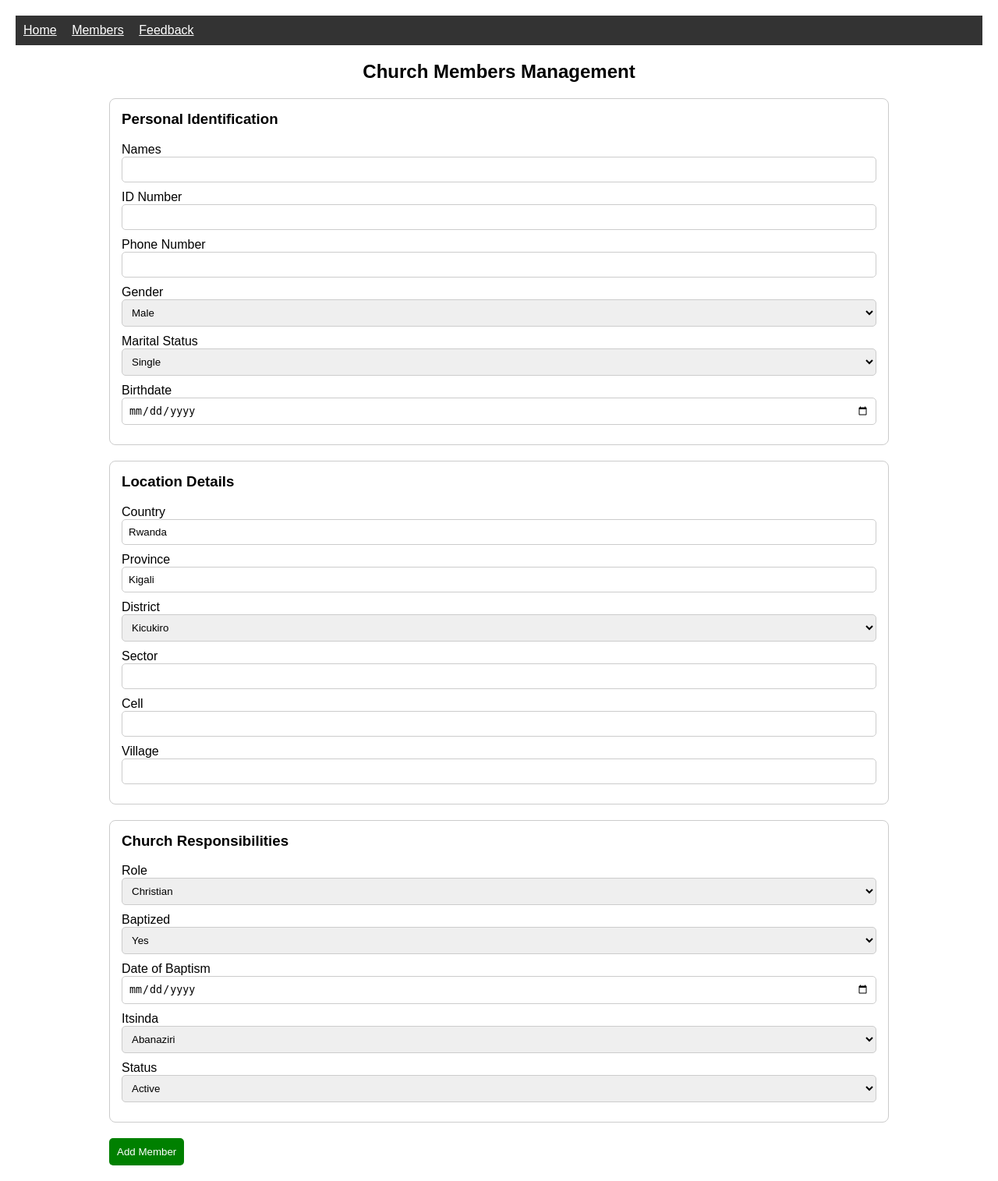
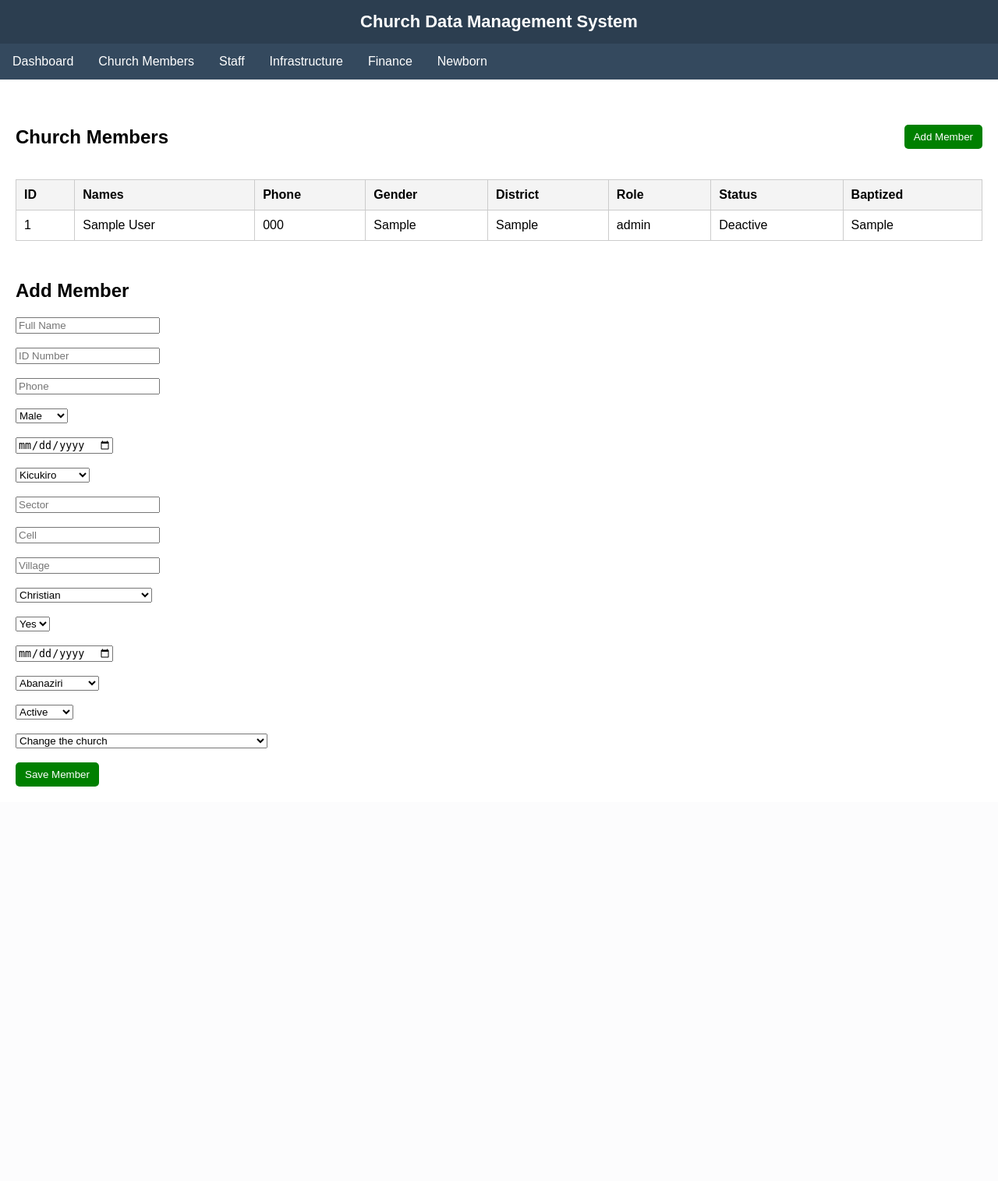
Before and after one commit to ikorikwishakajeamarie1-debug/church_app, a Flask app: template templates/members.html in a window 1280 px wide. Shown: the whole page at 78% size. After the commit the page ends 1009 px from the top, so only its background shows below. Run offline with Flask 3, Linux system fonts and the light colour scheme; the template is opened without the code that fills it: values that come from a table or form of the project are taken from there, others are empty; tables that the repository leaves empty hold one stand-in row (values such as "Sample post").

Commit message:
updated members.html with menu and table

```diff
--- a/templates/members.html
+++ b/templates/members.html
@@ -1,56 +1,71 @@
-<div style="background:#333; padding:10px;">
-    <a href="/" style="color:white; margin-right:15px;">Home</a>
-    <a href="/members" style="color:white; margin-right:15px;">Members</a>
-    <a href="/feedback" style="color:white;">Feedback</a>
-</div>
 <!DOCTYPE html>
 <html lang="en">
 <head>
     <meta charset="UTF-8">
-    <title>Church Members</title>
+    <title>Church Data Management System</title>
 
     <style>
         body {
             font-family: Arial;
-            margin: 20px;
+            margin: 0;
         }
 
-        h2 {
+        /* Header */
+        .header {
+            background-color: #2c3e50;
+            color: white;
+            padding: 15px;
             text-align: center;
+            font-size: 22px;
+            font-weight: bold;
         }
 
-        .container {
-            max-width: 1000px;
-            margin: auto;
+        /* Navbar */
+        .navbar {
+            background-color: #34495e;
+            overflow: hidden;
         }
 
-        .section {
-            border: 1px solid #ccc;
-            padding: 15px;
-            margin-bottom: 20px;
-            border-radius: 8px;
+        .navbar a {
+            float: left;
+            color: white;
+            padding: 14px 16px;
+            text-decoration: none;
         }
 
-        .section h3 {
-            margin-top: 0;
+        .navbar a:hover {
+            background-color: #1abc9c;
         }
 
-        .form-group {
-            margin-bottom: 10px;
-            display: flex;
-            flex-direction: column;
+        /* Container */
+        .container {
+            padding: 20px;
         }
 
-        input, select {
-            padding: 8px;
-            border-radius: 5px;
+        /* Table */
+        table {
+            width: 100%;
+            border-collapse: collapse;
+            margin-top: 20px;
+        }
+
+        table, th, td {
             border: 1px solid #ccc;
+        }
+
+        th, td {
+            padding: 10px;
+            text-align: left;
+        }
+
+        th {
+            background-color: #f4f4f4;
         }
 
         .btn {
             background-color: green;
             color: white;
-            padding: 10px;
+            padding: 8px 12px;
             border: none;
             border-radius: 5px;
             cursor: pointer;
@@ -59,131 +74,115 @@
         .btn:hover {
             background-color: darkgreen;
         }
+
+        .top-bar {
+            display: flex;
+            justify-content: space-between;
+            align-items: center;
+            margin-top: 20px;
+        }
     </style>
 </head>
 
 <body>
 
-<div class="container">
+    <!-- HEADER -->
+    <div class="header">
+        Church Data Management System
+    </div>
 
-    <h2>Church Members Management</h2>
+    <!-- NAVBAR -->
+    <div class="navbar">
+        <a href="#">Dashboard</a>
+        <a href="/members">Church Members</a>
+        <a href="#">Staff</a>
+        <a href="#">Infrastructure</a>
+        <a href="#">Finance</a>
+        <a href="#">Newborn</a>
+    </div>
 
-    <form method="POST" action="{{ url_for('add_member') }}">
+    <!-- MAIN CONTENT -->
+    <div class="container">
 
-        <!-- ================= PERSONAL IDENTIFICATION ================= -->
-        <div class="section">
-            <h3>Personal Identification</h3>
+        <div class="top-bar">
+            <h2>Church Members</h2>
+            <button class="btn" onclick="document.getElementById('formSection').scrollIntoView();">
+                Add Member
+            </button>
+        </div>
 
-            <div class="form-group">
-                <label>Names</label>
-                <input type="text" name="full_name" required>
-            </div>
+        <!-- MEMBERS TABLE -->
+        <table>
+            <thead>
+                <tr>
+                    <th>ID</th>
+                    <th>Names</th>
+                    <th>Phone</th>
+                    <th>Gender</th>
+                    <th>District</th>
+                    <th>Role</th>
+                    <th>Status</th>
+                    <th>Baptized</th>
+                </tr>
+            </thead>
 
-            <div class="form-group">
-                <label>ID Number</label>
-                <input type="text" name="national_id">
-            </div>
+            <tbody>
+                {% for member in members %}
+                <tr>
+                    <td>{{ member.id }}</td>
+                    <td>{{ member.full_name }}</td>
+                    <td>{{ member.phone }}</td>
+                    <td>{{ member.gender }}</td>
+                    <td>{{ member.district }}</td>
+                    <td>{{ member.role }}</td>
+                    <td>{{ member.status }}</td>
+                    <td>{{ member.baptized }}</td>
+                </tr>
+                {% endfor %}
+            </tbody>
+        </table>
 
-            <div class="form-group">
-                <label>Phone Number</label>
-                <input type="text" name="phone">
-            </div>
+        <!-- ADD MEMBER FORM SECTION -->
+        <div id="formSection" style="margin-top:50px;">
+            <h2>Add Member</h2>
 
-            <div class="form-group">
-                <label>Gender</label>
+            <form method="POST" action="/add_member">
+
+                <input type="text" name="full_name" placeholder="Full Name" required><br><br>
+                <input type="text" name="national_id" placeholder="ID Number"><br><br>
+                <input type="text" name="phone" placeholder="Phone"><br><br>
+
                 <select name="gender">
                     <option>Male</option>
                     <option>Female</option>
-                </select>
-            </div>
+                </select><br><br>
 
-            <div class="form-group">
-                <label>Marital Status</label>
-                <select name="marital_status" id="marital_status" onchange="toggleParentName()">
-                    <option>Single</option>
-                    <option>Married</option>
-                </select>
-            </div>
+                <input type="date" name="dob"><br><br>
 
-            <div class="form-group" id="parent_name_field" style="display:none;">
-                <label>Parent Name (for single)</label>
-                <input type="text" name="parent_name">
-            </div>
-
-            <div class="form-group">
-                <label>Birthdate</label>
-                <input type="date" name="dob">
-            </div>
-        </div>
-
-        <!-- ================= LOCATION DETAILS ================= -->
-        <div class="section">
-            <h3>Location Details</h3>
-
-            <div class="form-group">
-                <label>Country</label>
-                <input type="text" name="country" value="Rwanda" readonly>
-            </div>
-
-            <div class="form-group">
-                <label>Province</label>
-                <input type="text" name="province" value="Kigali" readonly>
-            </div>
-
-            <div class="form-group">
-                <label>District</label>
                 <select name="district">
                     <option>Kicukiro</option>
                     <option>Nyarugenge</option>
                     <option>Gasabo</option>
-                </select>
-            </div>
+                </select><br><br>
 
-            <div class="form-group">
-                <label>Sector</label>
-                <input type="text" name="sector">
-            </div>
+                <input type="text" name="sector" placeholder="Sector"><br><br>
+                <input type="text" name="cell" placeholder="Cell"><br><br>
+                <input type="text" name="village" placeholder="Village"><br><br>
 
-            <div class="form-group">
-                <label>Cell</label>
-                <input type="text" name="cell">
-            </div>
-
-            <div class="form-group">
-                <label>Village</label>
-                <input type="text" name="village">
-            </div>
-        </div>
-
-        <!-- ================= CHURCH RESPONSIBILITIES ================= -->
-        <div class="section">
-            <h3>Church Responsibilities</h3>
-
-            <div class="form-group">
-                <label>Role</label>
                 <select name="role">
                     <option>Christian</option>
                     <option>Choir Member</option>
                     <option>Choir Committee Member</option>
                     <option>COGEE MEMBER</option>
-                </select>
-            </div>
+                </select><br><br>
 
-            <div class="form-group">
-                <label>Baptized</label>
                 <select name="baptized">
                     <option>Yes</option>
                     <option>No</option>
-                </select>
-            </div>
+                </select><br><br>
 
-            <div class="form-group">
-                <label>Date of Baptism</label>
-                <input type="date" name="baptism_date">
-            </div>
+                <input type="date" name="baptism_date"><br><br>
 
-            <div class="form-group">
-                <label>Itsinda</label>
                 <select name="itsinda">
                     <option>Abanaziri</option>
                     <option>Abanarada</option>
@@ -194,59 +193,26 @@
                     <option>Ababenyamini</option>
                     <option>Abaheburayo</option>
                     <option>Abagidiyoni</option>
-                </select>
-            </div>
+                </select><br><br>
 
-            <div class="form-group">
-                <label>Status</label>
-                <select name="status" id="status" onchange="toggleReason()">
+                <select name="status">
                     <option>Active</option>
                     <option>Deactive</option>
-                </select>
-            </div>
+                </select><br><br>
 
-            <div class="form-group" id="reason_field" style="display:none;">
-                <label>Reason for Deactivation</label>
                 <select name="deactivation_reason">
                     <option>Change the church</option>
                     <option>Change the location</option>
-                    <option>Last 1 year without participating</option>
-                    <option>Abusing internal regulations</option>
-                </select>
-            </div>
+                    <option>Last 1 year without participating in church activities</option>
+                    <option>Abusing internal regulations of the church</option>
+                </select><br><br>
 
+                <button class="btn" type="submit">Save Member</button>
+
+            </form>
         </div>
 
-        <button type="submit" class="btn">Add Member</button>
-
-    </form>
-
-</div>
-
-<!-- ================= SCRIPT ================= -->
-<script>
-function toggleParentName() {
-    let maritalStatus = document.getElementById("marital_status").value;
-    let parentField = document.getElementById("parent_name_field");
-
-    if (maritalStatus === "Single") {
-        parentField.style.display = "block";
-    } else {
-        parentField.style.display = "none";
-    }
-}
-
-function toggleReason() {
-    let status = document.getElementById("status").value;
-    let reasonField = document.getElementById("reason_field");
-
-    if (status === "Deactive") {
-        reasonField.style.display = "block";
-    } else {
-        reasonField.style.display = "none";
-    }
-}
-</script>
+    </div>
 
 </body>
 </html>
```
